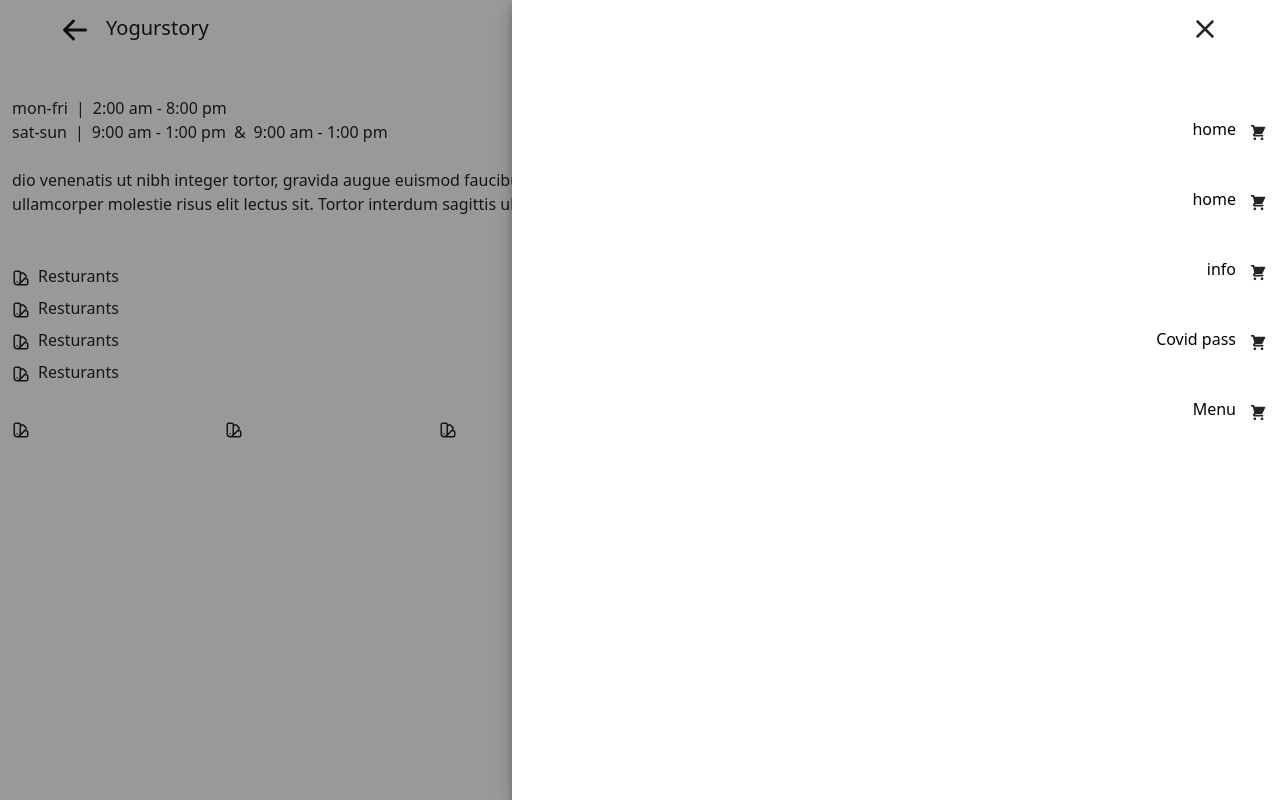
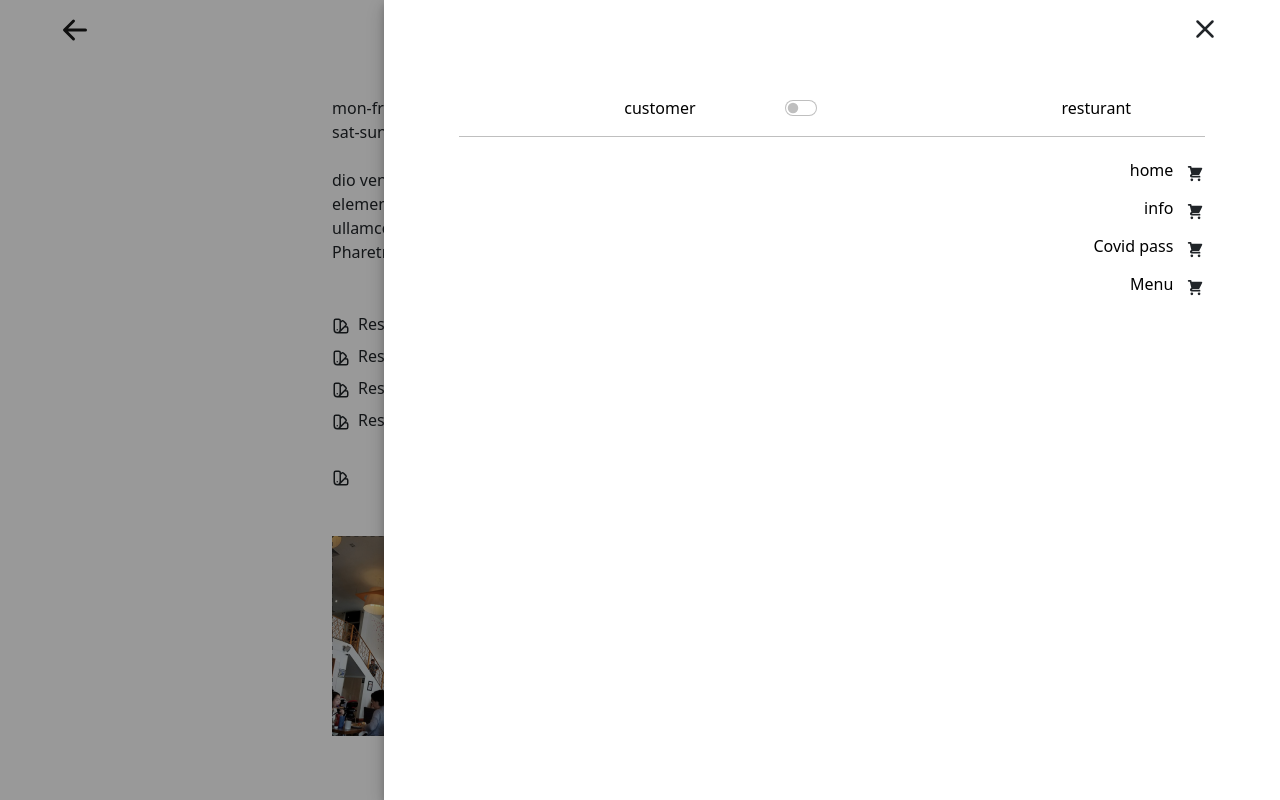
Before and after one commit to prime-infinity/qrb-front, a React (Create React App) app: page /about in a window 1280 px wide. Both pictures are taken after a click on the element 1205 px from the left and 28 px from the top of the page. Built offline with nearby package versions, Linux system fonts and the light colour scheme.

Commit message:
git push -u origin main

```diff
--- a/src/components/Header.jsx
+++ b/src/components/Header.jsx
@@ -46,7 +46,7 @@ function Header() {
                     clipRule="evenodd"
                   />
                 </svg>
-                <span className="ms-3">Yogurstory</span>
+                {!mMenu && <span className="ms-3">Yogurstory</span>}
               </span>
             )}
           </Navbar.Brand>
--- a/src/index.css
+++ b/src/index.css
@@ -31,7 +31,7 @@
   color: black;
   position: fixed;
   right: 0%;
-  width: 60%;
+  width: 70%;
   height: 100%;
   overflow-y: scroll;
   padding-bottom: 20%;
--- /dev/null
+++ b/src/ui/AboutCardPics.jsx
@@ -0,0 +1,9 @@
+function AboutCardPics() {
+  return (
+    <div className="col-5">
+      <img src="images/qrbwrapon.png" className="img-fluid" alt="" />
+    </div>
+  );
+}
+
+export default AboutCardPics;
--- a/src/ui/MobileMenu.jsx
+++ b/src/ui/MobileMenu.jsx
@@ -1,14 +1,38 @@
+import Form from "react-bootstrap/Form";
+import { useState } from "react";
+
 /* eslint-disable jsx-a11y/anchor-is-valid */
 function MobileMenu() {
+  const [isUser, setIsUser] = useState(false);
+
+  const toggleIsUser = () => {
+    setIsUser(!isUser);
+  };
+
   return (
     <>
       <div className="mobile-menu">
         <div className="pt-5 mt-5">
-          <div className="col-8 offset-4 text-end">
+          <div className="col-10 offset-1 text-end">
+            <div className="row mx-auto">
+              <div className="col-4">customer</div>
+              <div className="col-3 text-center">
+                <Form.Check
+                  type="switch"
+                  defaultChecked={isUser}
+                  onClick={toggleIsUser}
+                  id="custom-switch"
+                />
+              </div>
+              <div className="col-4">resturant</div>
+            </div>
+
+            <hr />
+
             <ul className="navbar-nav ml-auto">
-              <li className="py-3">
+              <li className="">
                 <span>home</span>
-                <span className="btn rounded-pill">
+                <span className="btn pe-0">
                   <svg
                     xmlns="http://www.w3.org/2000/svg"
                     className="svg-icon"
@@ -19,9 +43,9 @@ function MobileMenu() {
                   </svg>{" "}
                 </span>
               </li>
-              <li className="py-3">
-                <span>home</span>
-                <span className="btn rounded-pill">
+              <li className="">
+                <span>info</span>
+                <span className="btn pe-0">
                   <svg
                     xmlns="http://www.w3.org/2000/svg"
                     className="svg-icon"
@@ -32,9 +56,9 @@ function MobileMenu() {
                   </svg>{" "}
                 </span>
               </li>
-              <li className="py-3">
-                <span>info</span>
-                <span className="btn rounded-pill">
+              <li className="">
+                <span>Covid pass</span>
+                <span className="btn pe-0">
                   <svg
                     xmlns="http://www.w3.org/2000/svg"
                     className="svg-icon"
@@ -45,22 +69,9 @@ function MobileMenu() {
                   </svg>{" "}
                 </span>
               </li>
-              <li className="py-3">
-                <span>Covid pass</span>
-                <span className="btn rounded-pill">
-                  <svg
-                    xmlns="http://www.w3.org/2000/svg"
-                    className="svg-icon"
-                    viewBox="0 0 20 20"
-                    fill="currentColor"
-                  >
-                    <path d="M3 1a1 1 0 000 2h1.22l.305 1.222a.997.997 0 00.01.042l1.358 5.43-.893.892C3.74 11.846 4.632 14 6.414 14H15a1 1 0 000-2H6.414l1-1H14a1 1 0 00.894-.553l3-6A1 1 0 0017 3H6.28l-.31-1.243A1 1 0 005 1H3zM16 16.5a1.5 1.5 0 11-3 0 1.5 1.5 0 013 0zM6.5 18a1.5 1.5 0 100-3 1.5 1.5 0 000 3z" />
-                  </svg>{" "}
-                </span>
-              </li>
-              <li className="py-3">
+              <li className="">
                 <span>Menu</span>
-                <span className="btn rounded-pill">
+                <span className="btn pe-0">
                   <svg
                     xmlns="http://www.w3.org/2000/svg"
                     className="svg-icon"
--- a/src/views/About.jsx
+++ b/src/views/About.jsx
@@ -1,8 +1,10 @@
+import AboutCardPics from "../ui/AboutCardPics";
+
 function About() {
   return (
     <div className="container-fluid pt-5">
-      <div className="row justify-content-md-center pt-5">
-        <div className="col-12">
+      <div className="row pt-5">
+        <div className="col-12 col-md-6 offset-md-3">
           <div>
             <span className="pe-2">mon-fri</span>
             <span className="pe-2">|</span>
@@ -169,6 +171,19 @@ function About() {
               </svg>
             </div>
           </div>
+
+          <div className="row justify-content-center pb-5 mt-5">
+            <div className="col-12">
+              <div
+                className="row g-0 example flex-nowrap"
+                style={{ overflowX: "scroll" }}
+              >
+                {[1, 2, 3, 4, 5, 6, 7, 8, 9, 10].map((item, index) => (
+                  <AboutCardPics key={index} item={item} />
+                ))}
+              </div>
+            </div>
+          </div>
         </div>
       </div>
     </div>
```
Also changed, not shown: public/css/bootstrap.css.
